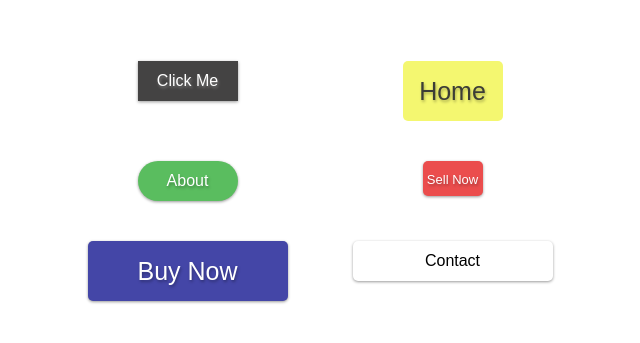
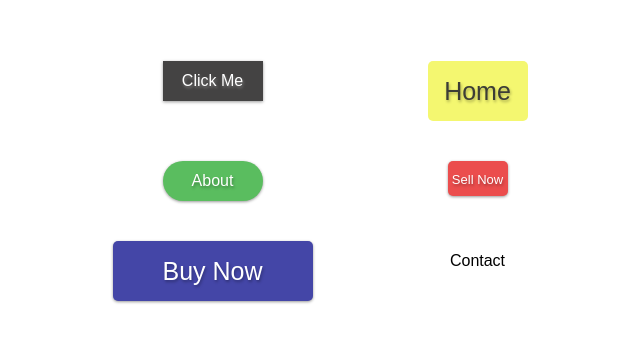
Before and after one commit to Phl3bas/Button-Component, a Vue app: page / in a window 1280 px wide. Shown: the part 219-562 px from the top of the page, without its empty margins (320-960 px from the left). Built offline with nearby package versions, Linux system fonts and the light colour scheme.

Commit message:
added none attribute

```diff
--- a/src/App.vue
+++ b/src/App.vue
@@ -6,7 +6,7 @@
       <fbtn green round>About</fbtn>
       <fbtn red small>Sell Now</fbtn>
       <fbtn blue tall long>Buy Now</fbtn>
-      <fbtn long>Contact</fbtn>
+      <fbtn none>Contact</fbtn>
     </div>
   </div>
 </template>
--- a/src/components/f-btn.vue
+++ b/src/components/f-btn.vue
@@ -13,7 +13,8 @@
     tile: tile,
     flat : flat,
     round : round,
-    outline: outline
+    outline: outline,
+    none: none
     }"
   >
     <span class="inner-text">
@@ -37,7 +38,8 @@ export default {
     tile: Boolean,
     flat: Boolean,
     round: Boolean,
-    outline: Boolean
+    outline: Boolean,
+    none: Boolean
   }
 };
 </script>
@@ -74,6 +76,12 @@ export default {
 .btn:active {
   box-shadow: 0 1px 4px rgba(0, 0, 0, 0.4);
   transform: translatey(0);
+}
+
+.none {
+  box-shadow: none;
+  border: none;
+  background-color: transparent;
 }
 
 .red {
```
